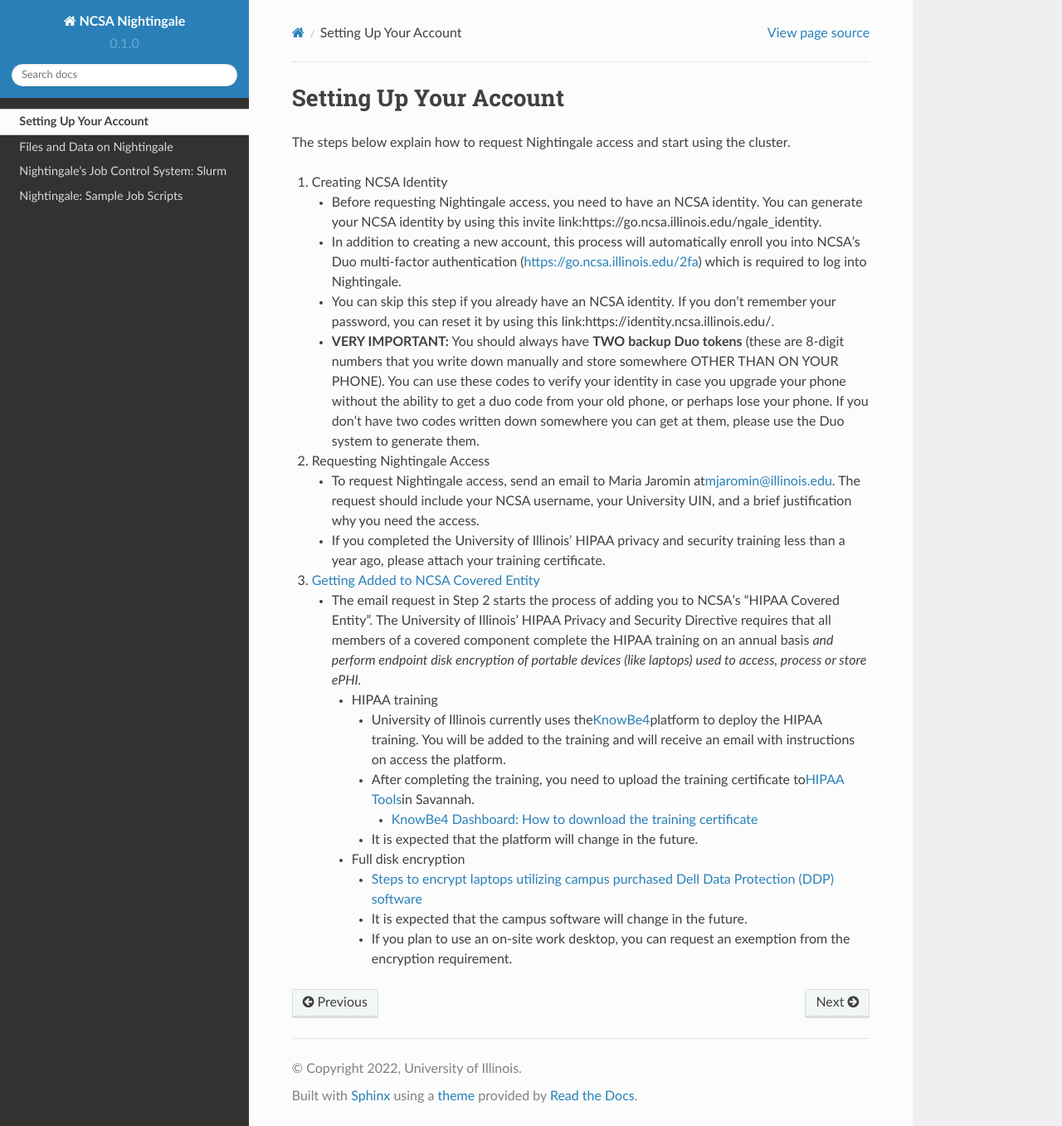
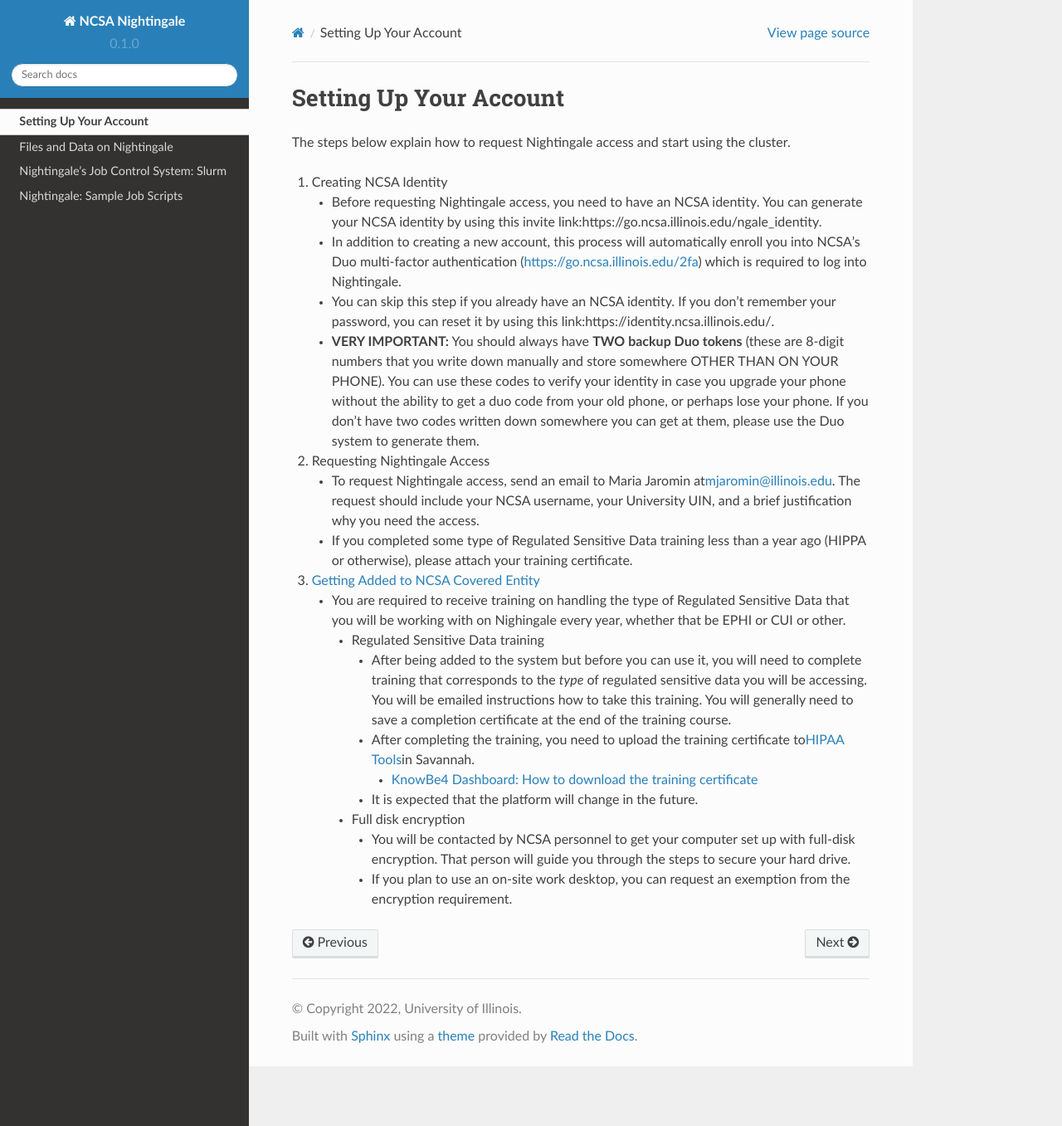
Before and after one commit to sfkappes/NG_documentation, a Sphinx documentation site: the page built from docs/source/setting_up_account.rst, in a window 1280 px wide and 1357 px high. Shown: the whole window at 83% size. Built offline with Sphinx 7.4.7 and the Read the Docs theme 2.0.0, drawn with Linux system fonts in a browser that asks for light colours; pages that are not in the unit, such as notebooks, are missing from menus.

Commit message:
Edits from Alex
Edits Craig got from Alex when meeting with him on August 15.

```diff
--- a/docs/source/setting_up_account.rst
+++ b/docs/source/setting_up_account.rst
@@ -32,27 +32,17 @@
       at\ mjaromin@illinois.edu. The request should include your NCSA
       username, your University UIN, and a brief justification why you
       need the access.
-   -  If you completed the University of Illinois’ HIPAA privacy and
-      security training less than a year ago, please attach your
+   -  If you completed some type of Regulated Sensitive Data training less than a year ago (HIPPA or otherwise), please attach your
       training certificate.
 
 #. `Getting Added to NCSA Covered
    Entity <https://wiki.ncsa.illinois.edu/display/ACHE/HIPAA+Tools%3A+Adding+a+HIPAA+Covered+Entity>`__
 
-   -  The email request in Step 2 starts the process of adding you to
-      NCSA's "HIPAA Covered Entity". The University of Illinois’ HIPAA
-      Privacy and Security Directive requires that all members of a
-      covered component complete the HIPAA training on an annual basis
-      *and perform endpoint disk encryption of portable devices (like
-      laptops) used to access, process or store ePHI.*
+   -  You are required to receive training on handling the type of Regulated Sensitive Data that you will be working with on Nighingale every year, whether that be EPHI or CUI or other.
 
-      #. HIPAA training
+      #. Regulated Sensitive Data training
 
-         #. University of Illinois currently uses
-            the\ `KnowBe4 <https://training.knowbe4.com/auth/saml/ef047fafa8535>`__\ platform
-            to deploy the HIPAA training. You will be added to the
-            training and will receive an email with instructions on
-            access the platform.
+         #. After being added to the system but before you can use it, you will need to complete training that corresponds to the *type* of regulated sensitive data you will be accessing.  You will be emailed instructions how to take this training.  You will generally need to save a completion certificate at the end of the training course.
          #. After completing the training, you need to upload the
             training certificate to\ `HIPAA
             Tools <https://internal.ncsa.illinois.edu/mis/hipaa/training/index.php?page=main&>`__\ in
@@ -65,10 +55,6 @@
 
       #. Full disk encryption
 
-         #. `Steps to encrypt laptops utilizing campus purchased Dell
-            Data Protection (DDP)
-            software <https://wiki.ncsa.illinois.edu/display/SecOps/Full+Disk+Encryption+for+HIPAA+Covered+Entity>`__
-         #. It is expected that the campus software will change in the
-            future.
+         #. You will be contacted by NCSA personnel to get your computer set up with full-disk encryption.  That person will guide you through the steps to secure your hard drive.
          #. If you plan to use an on-site work desktop, you can request
             an exemption from the encryption requirement.
```
